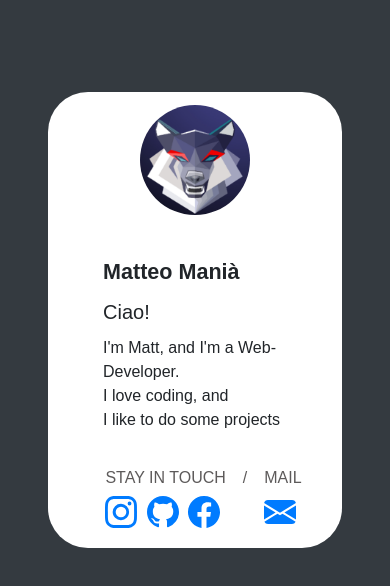
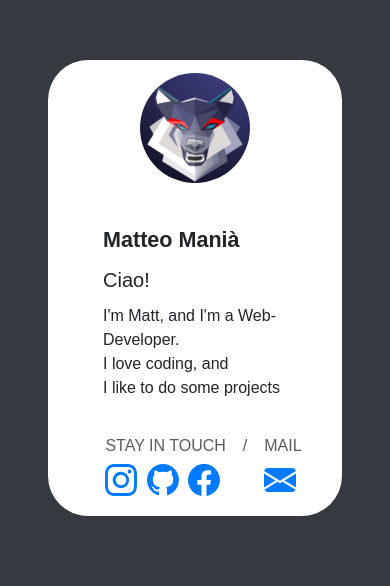
Before and after one commit to Matteo0099/CardPortfolio, a plain HTML site: page index.html in a window 390 px wide. Shown: the part 248-834 px from the top of the page. Drawn offline with nearby package versions, Linux system fonts and the light colour scheme; a web font is replaced by a local one.

Commit message:
Modifiche alla versione mobile

```diff
--- a/assets/assets.css
+++ b/assets/assets.css
@@ -67,26 +67,26 @@ main {
   }
  }
 
- @media screen and (max-width: 650px) {
+ @media screen and (max-width: 950px) {
     #Table {
         padding-top: 7rem;
     }
  }
 
- @media screen and (max-width: 550px) {
+ @media screen and (max-width: 850px) {
     #Table {
         padding-top: 10rem;
     }
  }
 
- @media screen and (max-width: 456px) {
+ @media screen and (max-width: 600px) {
     #Table {
         padding-top: 14.5rem;
     }
  }
- @media screen and (max-width: 420px) {
+ @media screen and (max-width: 450px) {
     #Table {
-        padding-top: 18rem;
+        padding-top: 16rem;
     }
  }
 
```
